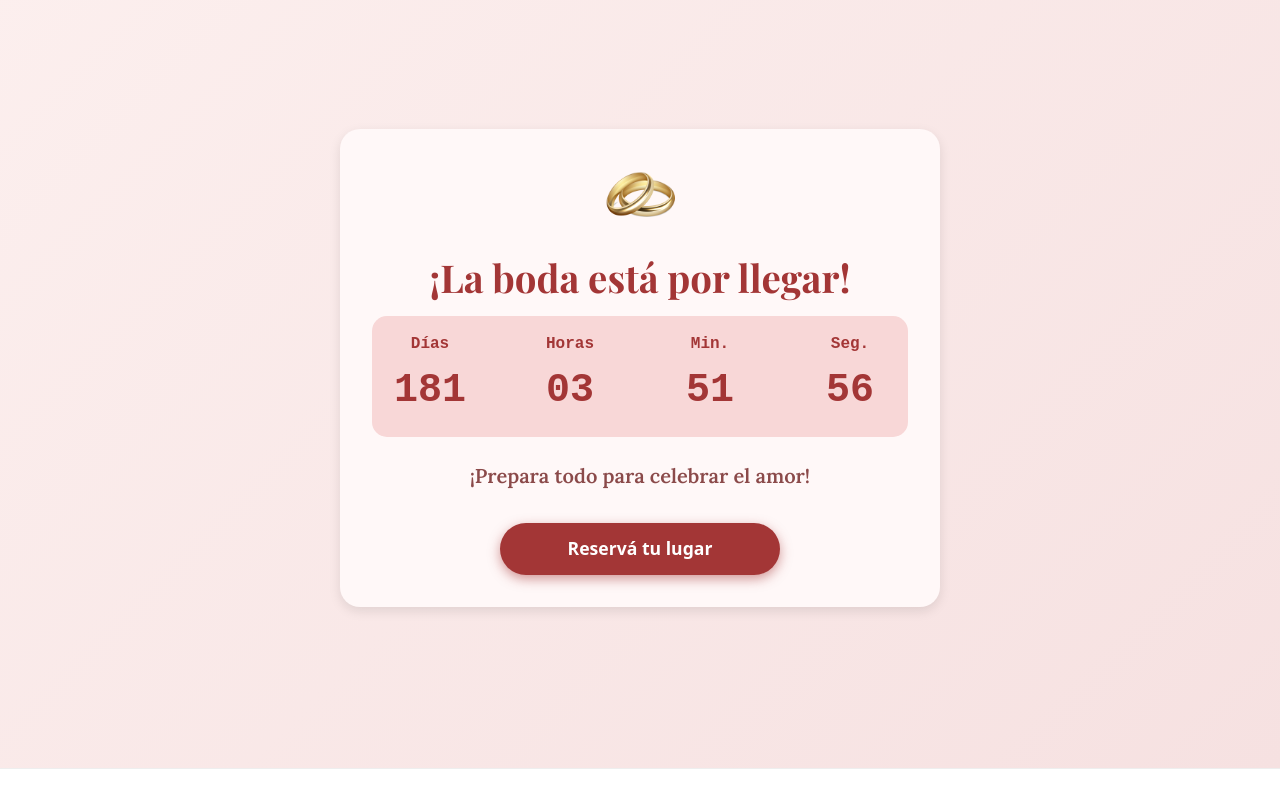
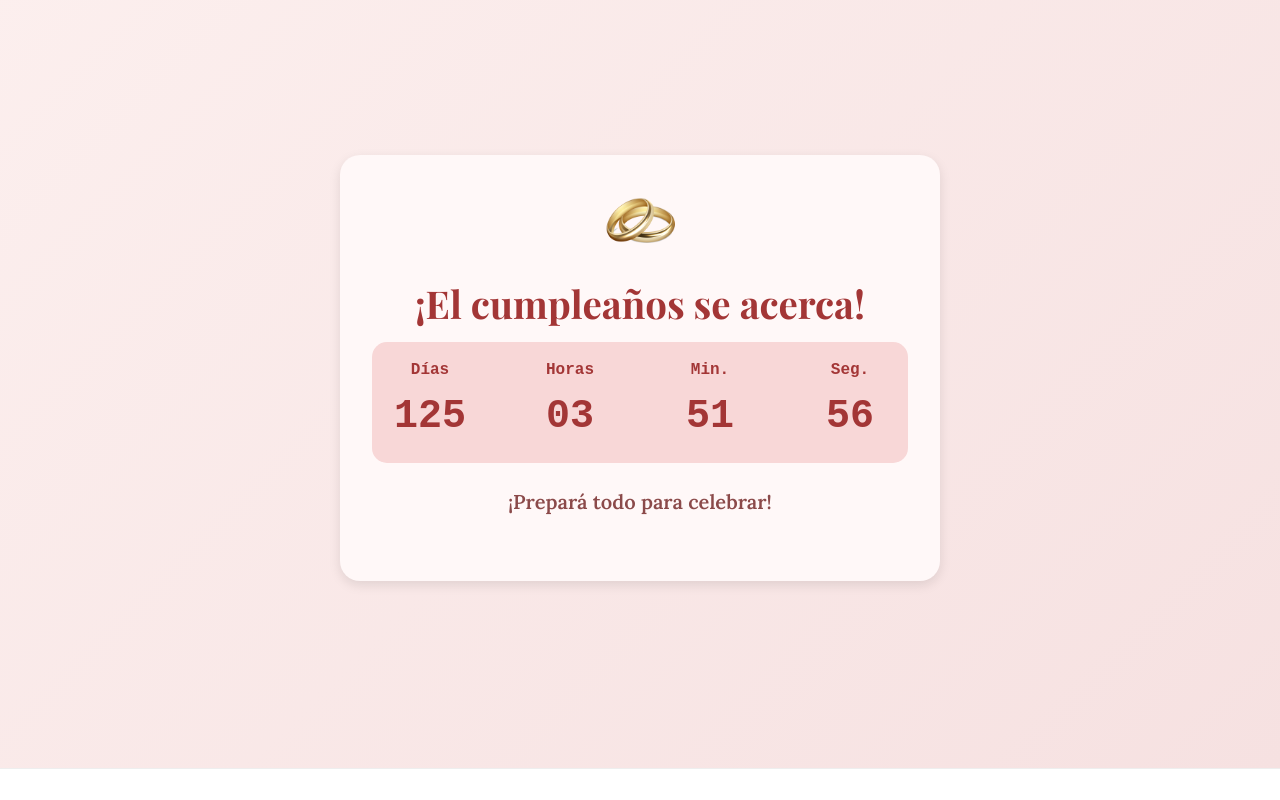
Before and after one commit to anagonzalezS/Invitacion-boda, a React (Vite) app: page / in a window 1280 px wide. Shown: the part 880-1680 px from the top of the page. Built offline with nearby package versions, Linux system fonts and the light colour scheme.

Commit message:
modifico

```diff
--- a/src/components/Countdown.jsx
+++ b/src/components/Countdown.jsx
@@ -1,21 +1,13 @@
 import { useEffect, useState } from 'react';
 import './Countdown.css';
 
-export default function Countdown({ weddingDate = '2025-12-05T00:00:00' }) {
-  const [isClient, setIsClient] = useState(false);
-  const [timeLeft, setTimeLeft] = useState(null);
+export default function Countdown() {
+  const birthdayDate = new Date('2025-10-10T00:00:00');
+  const [timeLeft, setTimeLeft] = useState(getTimeRemaining());
 
-  useEffect(() => {
-    setIsClient(true);
-  }, []);
-
-  useEffect(() => {
-    if (!isClient) return;
-
-    const calculateTimeLeft = () => {
+  function getTimeRemaining() {
     const now = new Date();
-      const targetDate = new Date(weddingDate);
-      const diff = targetDate - now;
+    const diff = birthdayDate - now;
 
     if (diff <= 0) {
       return { days: 0, hours: 0, minutes: 0, seconds: 0 };
@@ -27,18 +19,15 @@ export default function Countdown({ weddingDate = '2025-12-05T00:00:00' }) {
       minutes: Math.floor((diff / (1000 * 60)) % 60),
       seconds: Math.floor((diff / 1000) % 60),
     };
-    };
+  }
 
-    setTimeLeft(calculateTimeLeft());
-
+  useEffect(() => {
     const interval = setInterval(() => {
-      setTimeLeft(calculateTimeLeft());
+      setTimeLeft(getTimeRemaining());
     }, 1000);
 
     return () => clearInterval(interval);
-  }, [isClient, weddingDate]);
-
-  if (!isClient || !timeLeft) return null;
+  }, []);
 
   const formatNumber = (num) => (num < 10 ? `0${num}` : num);
 
@@ -53,12 +42,12 @@ export default function Countdown({ weddingDate = '2025-12-05T00:00:00' }) {
       <div className="countdown-container">
         <img
           src="/anillos.gif"
-          alt="Anillos de boda animados"
+          alt="Anillos de cumpleaños animados"
           className="countdown-icon"
           aria-hidden="true"
         />
         <h2 className="countdown-title" role="heading" aria-level="2">
-          {!isTimeZero ? '¡La boda está por llegar!' : '¡Hoy es el gran día! 🎉'}
+          {!isTimeZero ? '¡El cumpleaños se acerca!' : '¡Hoy es el gran día! 🎉'}
         </h2>
         {!isTimeZero ? (
           <div role="timer" aria-atomic="true" aria-live="assertive" className="timer">
@@ -80,22 +69,11 @@ export default function Countdown({ weddingDate = '2025-12-05T00:00:00' }) {
             </div>
           </div>
         ) : (
-          <p className="final-message">¡Felicidades a los novios!</p>
+          <p className="final-message">¡Feliz cumpleaños! 🎂🎈</p>
         )}
         <p className="sub-message">
-          {!isTimeZero ? '¡Prepara todo para celebrar el amor!' : 'Disfruta cada momento'}
+          {!isTimeZero ? '¡Prepará todo para celebrar!' : 'Disfrutá tu día 💖'}
         </p>
-        {!isTimeZero && (
-          <button
-            onClick={() => {
-              document.getElementById('rsvp').scrollIntoView({ behavior: 'smooth' });
-            }}
-            className="cta-button"
-            type="button"
-          >
-            Reservá tu lugar
-          </button>
-        )}
       </div>
     </section>
   );
```
Also changed, not shown: 1 other file (tests, documents, lock files or other folders). Lines whose indentation alone changed are shown as unchanged.
